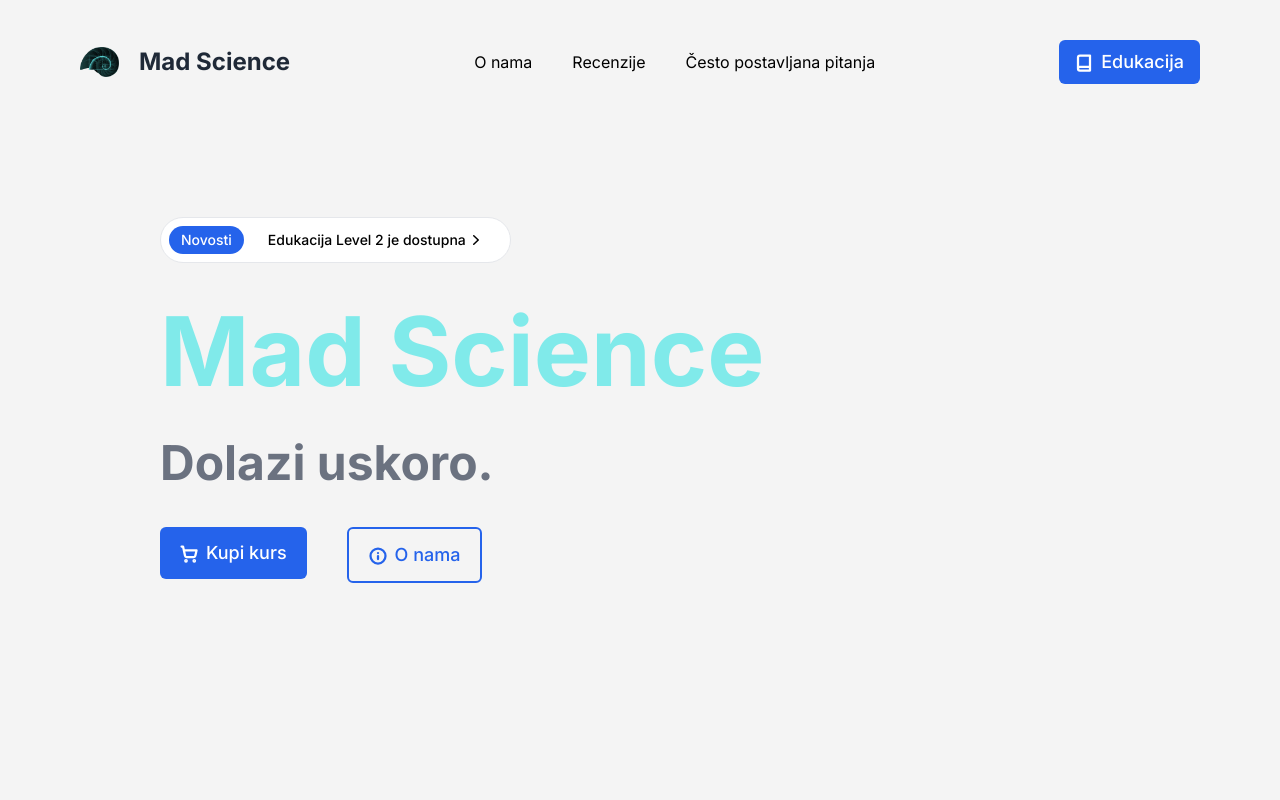
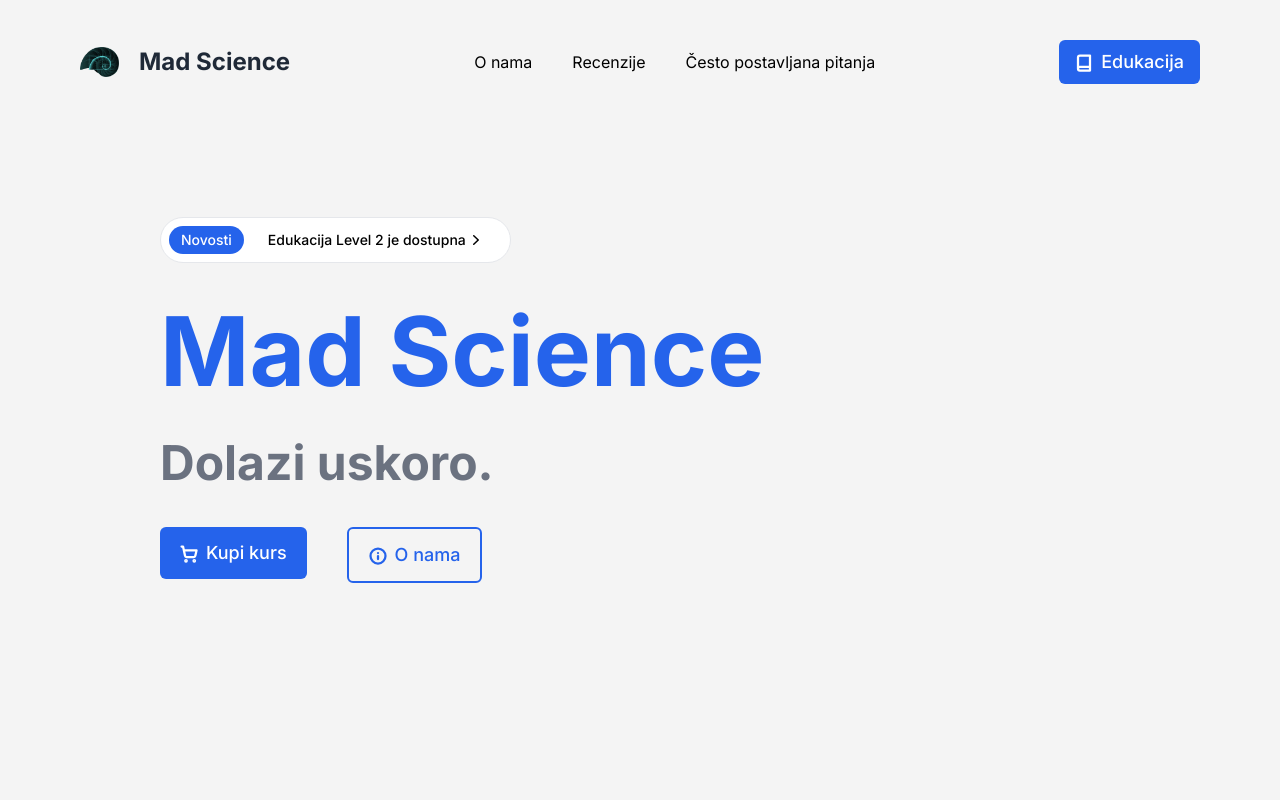
Before and after one commit to faustatwork/mad-science-website, a Next.js app: page / in a window 1280 px wide. Shown: the top 800 px of the page. Built offline with nearby package versions, Linux system fonts and the light colour scheme.

Commit message:
fix(index): h1 color change

```diff
--- a/pages/index.tsx
+++ b/pages/index.tsx
@@ -49,7 +49,7 @@ const Index: NextPage = () => {
               </svg>
             </p>
           </Link>
-          <h1 className="text-8xl font-bold text-brand-main sm:text-4xl">
+          <h1 className="text-8xl font-bold text-blue-600 sm:text-4xl">
             Mad Science
           </h1>
           <h2 className="text-5xl font-bold text-gray-500 sm:text-2xl">
```
